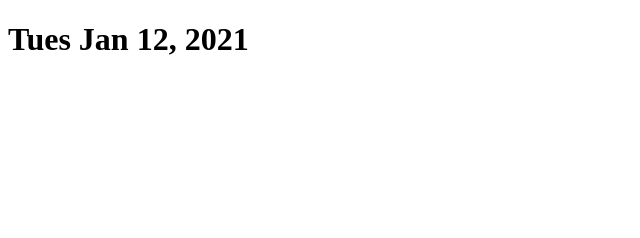
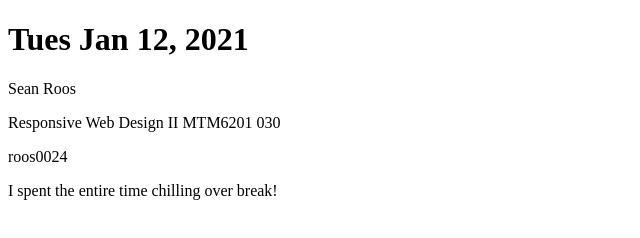
Before and after one commit to roos0024/roos0024.github.io, a plain HTML site: page index.html in a window 1280 px wide. Shown: the whole page, without its empty margins (0-640 px from the left). Drawn offline with Linux system fonts and the light colour scheme.

Commit message:
Added info

```diff
--- a/index.html
+++ b/index.html
@@ -7,5 +7,9 @@
 </head>
 <body>
     <h1>Tues Jan 12, 2021</h1>
+    <p>Sean Roos</p>
+    <p>Responsive Web Design II MTM6201 030</p>
+    <p>roos0024</p>
+    <p>I spent the entire time chilling over break!</p>
 </body>
 </html>
```
